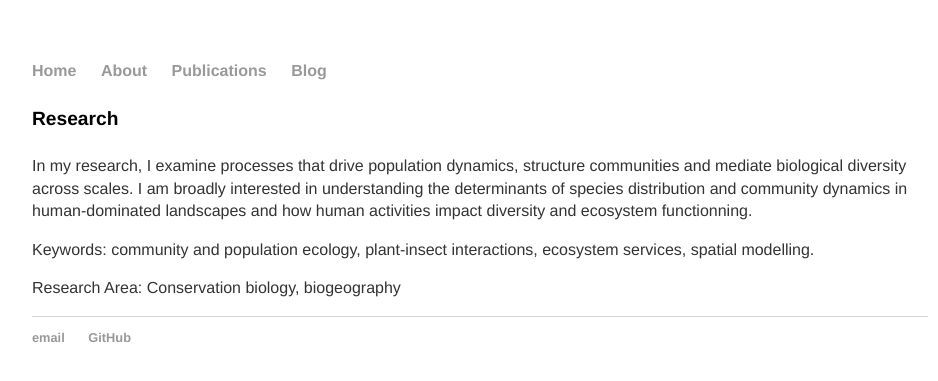
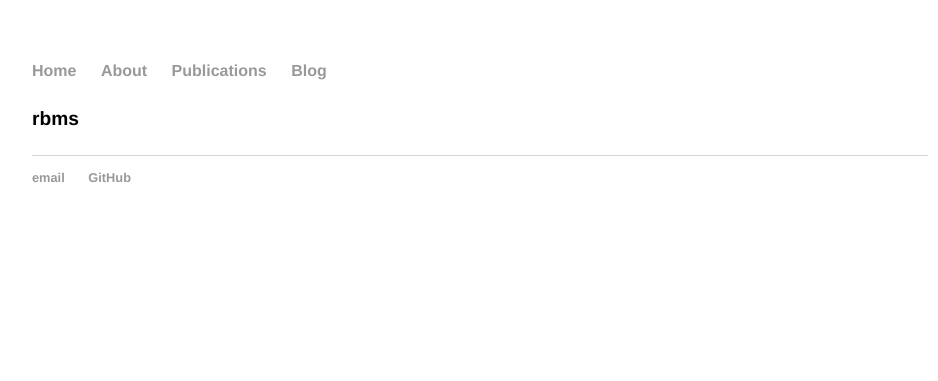
Before and after one commit to RetoSchmucki/rbms, a Jekyll site: the page built from docs/about/index.md, in a window 1280 px wide. Shown: the top 381 px of the page, without its empty margins (160-1098 px from the left). Built offline with Jekyll 4.4.1, drawn with Linux system fonts in a browser that asks for light colours.

Commit message:
remove about text

```diff
--- a/docs/about/index.md
+++ b/docs/about/index.md
@@ -1,13 +1,7 @@
 ---
 layout: default
-title: Reto Schmucki
-description: Reto Schmucki - community ecologist
+title: rbms
+description: rbms details
 ---
 
-#### Research
-
-In my research, I examine processes that drive population dynamics, structure communities and mediate biological diversity across scales. I am broadly interested in understanding the determinants of species distribution and community dynamics in human-dominated landscapes and how human activities impact diversity and ecosystem functionning.
-
-Keywords: community and population ecology, plant-insect interactions, ecosystem services, spatial modelling.
-
-Research Area: Conservation biology, biogeography
+#### rbms
--- a/docs/index.html
+++ b/docs/index.html
@@ -1,7 +1,7 @@
 ---
 layout: default
-title: Your Webpage
-description: Your personal geek
+title: rbms
+description: rbms page
 ---
 
 <div class="blurb">
```
